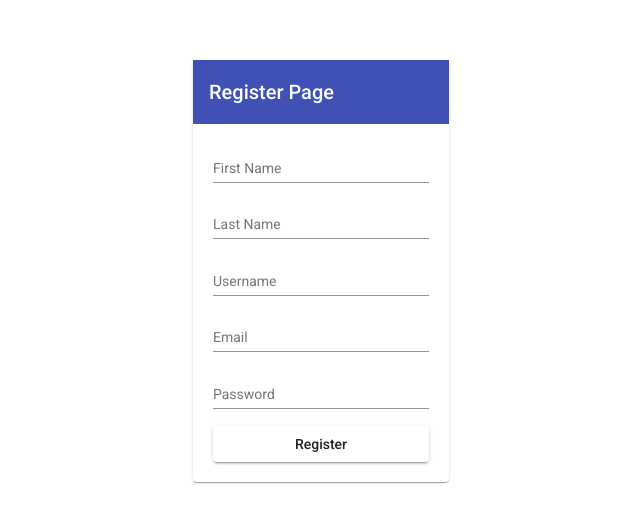
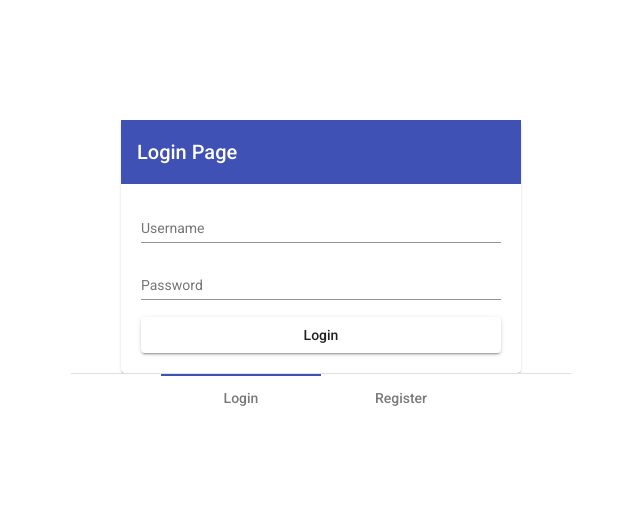
Before and after one commit to Davion/angular-login-form, an Angular app: page / in a window 1280 px wide. Shown: the part 129-652 px from the top of the page, without its empty margins (319-959 px from the left). Built offline with nearby package versions, Linux system fonts and the light colour scheme.

Commit message:
page layout and tabs

```diff
--- a/src/app/app-routing.module.ts
+++ b/src/app/app-routing.module.ts
@@ -1,10 +1,10 @@
+import { Container } from '@angular/compiler/src/i18n/i18n_ast';
 import { NgModule } from '@angular/core';
 import { Routes, RouterModule } from '@angular/router';
-import { LoginComponent } from './login/login.component';
-import { RegisterComponent } from './register/register.component';
+import { ContainerComponent } from './container/container.component';
 
 const routes: Routes = [
-  {path: '', component:RegisterComponent}
+  {path: '', component:ContainerComponent}
 ];
 
 @NgModule({
--- /dev/null
+++ b/src/app/container/container.component.css
@@ -0,0 +1,11 @@
+.pageContainer{
+    height: 100vh;
+    width: 100vw;
+    display: flex;
+    justify-content: center;
+    align-items: center;
+}
+
+.tab-container{
+    width: 500px;
+}
--- /dev/null
+++ b/src/app/container/container.component.html
@@ -0,0 +1,13 @@
+<div class="pageContainer">
+    <div class="tab-container">
+        <mat-tab-group headerPosition="below" dynamicHeight fxFlexFill mat-align-tabs="center" class="tabs">
+            <mat-tab label="Login">
+                <app-login></app-login>
+            </mat-tab>
+
+            <mat-tab label="Register">
+                <app-register></app-register>
+            </mat-tab>
+        </mat-tab-group>
+    </div>
+</div>
--- /dev/null
+++ b/src/app/container/container.component.ts
@@ -0,0 +1,15 @@
+import { Component, OnInit } from '@angular/core';
+
+@Component({
+  selector: 'app-container',
+  templateUrl: './container.component.html',
+  styleUrls: ['./container.component.css']
+})
+export class ContainerComponent implements OnInit {
+
+  constructor() { }
+
+  ngOnInit(): void {
+  }
+
+}
--- a/src/app/login/login.component.html
+++ b/src/app/login/login.component.html
@@ -1,5 +1,5 @@
 <div fxLayoutAlign="center center" fxFlexFill class="main-div">
-    <mat-card fxFlex="20">
+    <mat-card fxFlex="80">
         <mat-toolbar color="primary">Login Page</mat-toolbar>
         <form fxLayoutAlign="stretch" fxLayout="column" class="login-form">
             <mat-form-field>
--- a/src/app/register/register.component.html
+++ b/src/app/register/register.component.html
@@ -1,5 +1,5 @@
 <div fxLayoutAlign="center center" fxFlexFill class="main-div">
-    <mat-card fxFlex="20">
+    <mat-card fxFlex="80">
         <mat-toolbar color="primary">Register Page</mat-toolbar>
         <form fxLayoutAlign="stretch" fxLayout="column" class="login-form">
             <mat-form-field>
```
Also changed, not shown: src/app/app.module.ts (+6 -2 lines), 1 other file (tests, documents, lock files or other folders).
